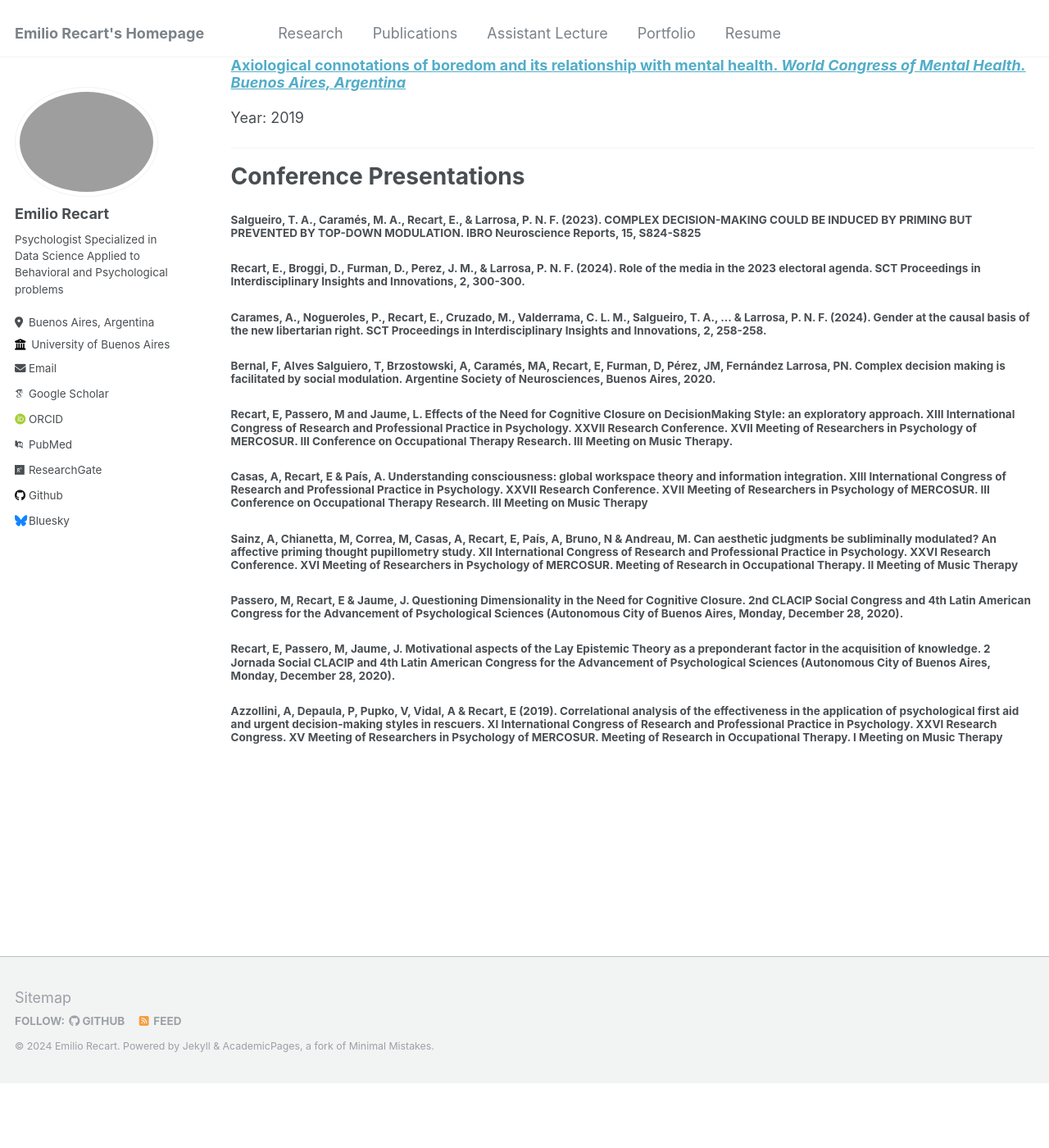
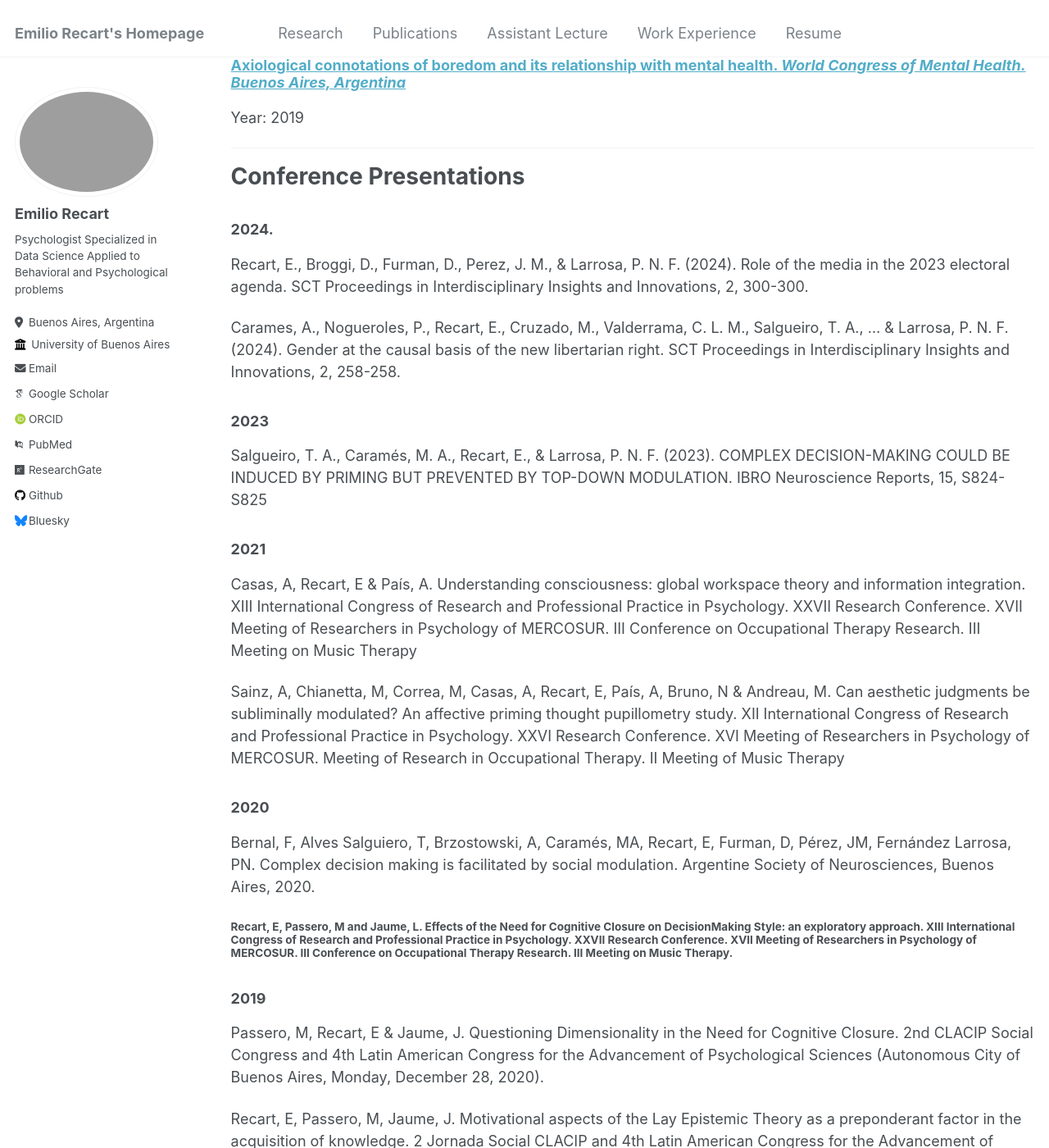
Before and after one commit to EmilioRecartZapata/emiliorecart.github.io, a Jekyll site: the page built from _pages/publications.md, in a window 1280 px wide and 1400 px high, scrolled down 2677 px. Shown: the whole window at 82% size. Built offline with Jekyll 4.4.1, drawn with Linux system fonts in a browser that asks for light colours; some web fonts are replaced; before the commit the page ends 3999 px from its top, so only the background shows below that.

Commit message:
Quinto Avance

```diff
--- a/_data/navigation.yml
+++ b/_data/navigation.yml
@@ -14,8 +14,11 @@ main:
   - title: "Assistant Lecture"
     url: /teaching/
 
-  - title: "Portfolio"
-    url: /portfolio/
+  - title: "Work Experience"
+    url: /work_experience/
+
+#  - title: "Portfolio"
+#    url: /portfolio/
 
 #  - title: "Blog Posts"
 #    url: /year-archive/
--- a/_pages/publications.md
+++ b/_pages/publications.md
@@ -87,29 +87,32 @@ Year: 2019
 ---
 # Conference Presentations
 
-#### Salgueiro, T. A., Caramés, M. A., Recart, E., & Larrosa, P. N. F. (2023). COMPLEX DECISION-MAKING COULD BE INDUCED BY PRIMING BUT PREVENTED BY TOP-DOWN MODULATION. IBRO Neuroscience Reports, 15, S824-S825
+### 2024.
+ Recart, E., Broggi, D., Furman, D., Perez, J. M., & Larrosa, P. N. F. (2024). Role of the media in the 2023 electoral agenda. SCT Proceedings in Interdisciplinary Insights and Innovations, 2, 300-300.
+
+ Carames, A., Nogueroles, P., Recart, E., Cruzado, M., Valderrama, C. L. M., Salgueiro, T. A., ... & Larrosa, P. N. F. (2024). Gender at the causal basis of the new libertarian right. SCT Proceedings in Interdisciplinary Insights and Innovations, 2, 258-258.
 
 
-#### Recart, E., Broggi, D., Furman, D., Perez, J. M., & Larrosa, P. N. F. (2024). Role of the media in the 2023 electoral agenda. SCT Proceedings in Interdisciplinary Insights and Innovations, 2, 300-300.
+### 2023
 
+ Salgueiro, T. A., Caramés, M. A., Recart, E., & Larrosa, P. N. F. (2023). COMPLEX DECISION-MAKING COULD BE INDUCED BY PRIMING BUT PREVENTED BY TOP-DOWN MODULATION. IBRO Neuroscience Reports, 15, S824-S825
 
+### 2021
 
-#### Carames, A., Nogueroles, P., Recart, E., Cruzado, M., Valderrama, C. L. M., Salgueiro, T. A., ... & Larrosa, P. N. F. (2024). Gender at the causal basis of the new libertarian right. SCT Proceedings in Interdisciplinary Insights and Innovations, 2, 258-258.
+ Casas, A, Recart, E & País, A. Understanding consciousness: global workspace theory and information integration. XIII International Congress of Research and Professional Practice in Psychology. XXVII Research Conference. XVII Meeting of Researchers in Psychology of MERCOSUR. III Conference on Occupational Therapy Research. III Meeting on Music Therapy
 
+ Sainz, A, Chianetta, M, Correa, M, Casas, A, Recart, E, País, A, Bruno, N & Andreau, M. Can aesthetic judgments be subliminally modulated? An affective priming thought pupillometry study. XII International Congress of Research and Professional Practice in Psychology. XXVI Research Conference. XVI Meeting of Researchers in Psychology of MERCOSUR. Meeting of Research in Occupational Therapy. II Meeting of Music Therapy
 
-#### Bernal, F, Alves Salguiero, T, Brzostowski, A, Caramés, MA, Recart, E, Furman, D, Pérez, JM, Fernández Larrosa, PN. Complex decision making is facilitated by social modulation. Argentine Society of Neurosciences, Buenos Aires, 2020.
+### 2020
+
+ Bernal, F, Alves Salguiero, T, Brzostowski, A, Caramés, MA, Recart, E, Furman, D, Pérez, JM, Fernández Larrosa, PN. Complex decision making is facilitated by social modulation. Argentine Society of Neurosciences, Buenos Aires, 2020.
 
 #### Recart, E, Passero, M and Jaume, L. Effects of the Need for Cognitive Closure on DecisionMaking Style: an exploratory approach. XIII International Congress of Research and Professional Practice in Psychology. XXVII Research Conference. XVII Meeting of Researchers in Psychology of MERCOSUR. III Conference on Occupational Therapy Research. III Meeting on Music Therapy.
 
+### 2019
 
-#### Casas, A, Recart, E & País, A. Understanding consciousness: global workspace theory and information integration. XIII International Congress of Research and Professional Practice in Psychology. XXVII Research Conference. XVII Meeting of Researchers in Psychology of MERCOSUR. III Conference on Occupational Therapy Research. III Meeting on Music Therapy
+Passero, M, Recart, E & Jaume, J. Questioning Dimensionality in the Need for Cognitive Closure. 2nd CLACIP Social Congress and 4th Latin American Congress for the Advancement of Psychological Sciences (Autonomous City of Buenos Aires, Monday, December 28, 2020).
 
+ Recart, E, Passero, M, Jaume, J. Motivational aspects of the Lay Epistemic Theory as a preponderant factor in the acquisition of knowledge. 2 Jornada Social CLACIP and 4th Latin American Congress for the Advancement of Psychological Sciences (Autonomous City of Buenos Aires, Monday, December 28, 2020).
 
-#### Sainz, A, Chianetta, M, Correa, M, Casas, A, Recart, E, País, A, Bruno, N & Andreau, M. Can aesthetic judgments be subliminally modulated? An affective priming thought pupillometry study. XII International Congress of Research and Professional Practice in Psychology. XXVI Research Conference. XVI Meeting of Researchers in Psychology of MERCOSUR. Meeting of Research in Occupational Therapy. II Meeting of Music Therapy
-
-#### Passero, M, Recart, E & Jaume, J. Questioning Dimensionality in the Need for Cognitive Closure. 2nd CLACIP Social Congress and 4th Latin American Congress for the Advancement of Psychological Sciences (Autonomous City of Buenos Aires, Monday, December 28, 2020).
-
-#### Recart, E, Passero, M, Jaume, J. Motivational aspects of the Lay Epistemic Theory as a preponderant factor in the acquisition of knowledge. 2 Jornada Social CLACIP and 4th Latin American Congress for the Advancement of Psychological Sciences (Autonomous City of Buenos Aires, Monday, December 28, 2020).
-
-
-#### Azzollini, A, Depaula, P, Pupko, V, Vidal, A & Recart, E (2019). Correlational analysis of the effectiveness in the application of psychological first aid and urgent decision-making styles in rescuers. XI International Congress of Research and Professional Practice in Psychology. XXVI Research Congress. XV Meeting of Researchers in Psychology of MERCOSUR. Meeting of Research in Occupational Therapy. I Meeting on Music Therapy
+ Azzollini, A, Depaula, P, Pupko, V, Vidal, A & Recart, E (2019). Correlational analysis of the effectiveness in the application of psychological first aid and urgent decision-making styles in rescuers. XI International Congress of Research and Professional Practice in Psychology. XXVI Research Congress. XV Meeting of Researchers in Psychology of MERCOSUR. Meeting of Research in Occupational Therapy. I Meeting on Music Therapy
```
Also changed, not shown: _pages/work_experience.md (added, +10 -0 lines), _teaching/2014-spring-teaching-1.md (+1 -1 lines).
